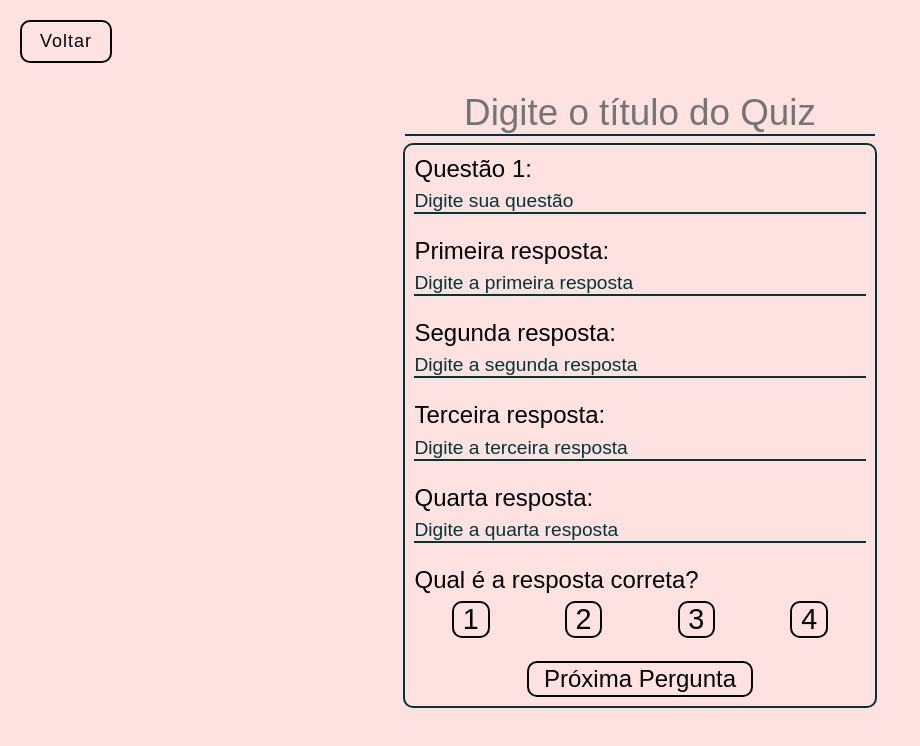
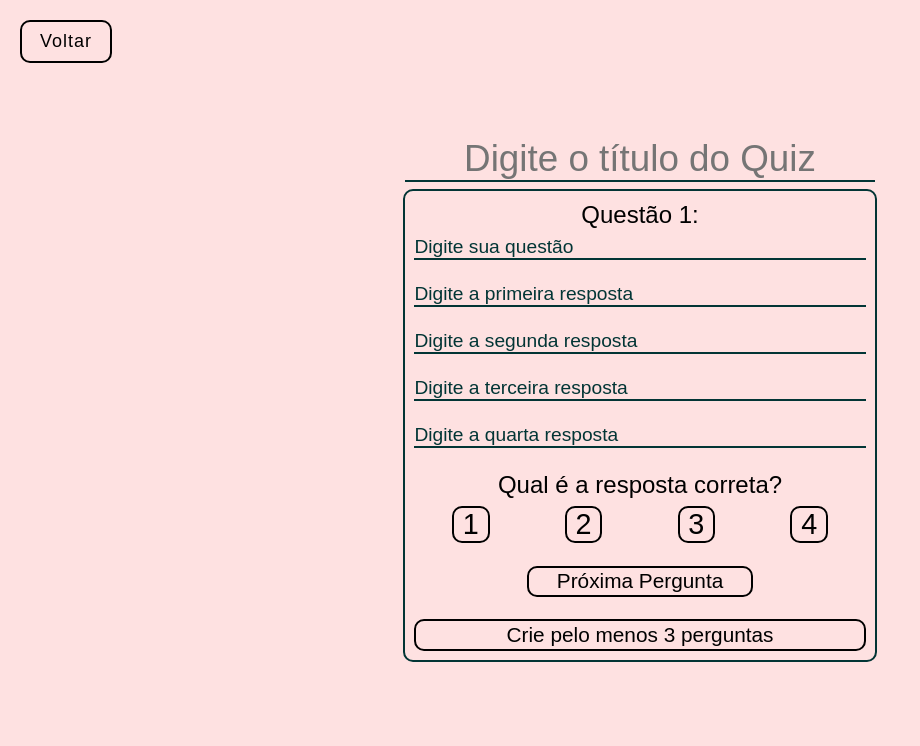
Before and after one commit to BedeJesus/quiz-Next, a Next.js app in the folder frontend/: page /Register in a window 1280 px wide. Shown: the top 746 px of the page, without its empty margins (0-920 px from the left). Built offline with nearby package versions, Linux system fonts and the light colour scheme.

Commit message:
changing frontend to support unstricted number of questions

```diff
--- a/frontend/src/app/Register/page.tsx
+++ b/frontend/src/app/Register/page.tsx
@@ -29,24 +29,19 @@ export default function Register() {
         setQuestion({ ...question, [e.target.name]: e.target.value })
     }
 
-    function handleSubmit(e: React.FormEvent<HTMLFormElement>) {
-        e.preventDefault();
+    function handleRegisterQuestion(e?: React.FormEvent) {
+        if (e) e.preventDefault();
 
-        let newQuestions = [...questions];
+        const newQuestions = [...questions];
         newQuestions[questionCounter - 1] = question;
 
         setQuestions(newQuestions);
-
-        if (questionCounter === 10) {
-            registerQuestions(newQuestions)
-        } else {
-            setQuestionCounter(questionCounter + 1);
-        }
+        setQuestionCounter(questionCounter + 1);
     }
 
 
-    async function registerQuestions(questions: Question[]): Promise<void> {
-
+    async function registerQuestions(questions: Question[], e: React.FormEvent) {
+        e.preventDefault();
         const questionsWithGroup = questions.map(question => ({
             ...question,
             group: group,
@@ -92,24 +87,25 @@ export default function Register() {
 
             <ToastContainer />
 
+
             <div className="register">
 
                 <GroupName type="text" placeholder="Digite o título do Quiz" name='group' value={group} onChange={(e) => setGroup(e.target.value)} />
 
-                <Form onSubmit={handleSubmit}>
+                <Form onSubmit={(e) => registerQuestions(questions, e)}>
                     <label>Questão {questionCounter}:</label>
                     <Input type="text" placeholder="Digite sua questão" name='title' value={question.title || ""} onChange={handleOnChange} />
 
-                    <label>Primeira resposta:</label>
+                    {/* <label>Primeira resposta:</label> */}
                     <Input type="text" placeholder="Digite a primeira resposta" name='firstAnswer' value={question.firstAnswer || ""} onChange={handleOnChange} />
 
-                    <label>Segunda resposta:</label>
+                    {/* <label>Segunda resposta:</label> */}
                     <Input type="text" placeholder="Digite a segunda resposta" name='secondAnswer' value={question.secondAnswer || ""} onChange={handleOnChange} />
 
-                    <label>Terceira resposta:</label>
+                    {/* <label>Terceira resposta:</label> */}
                     <Input type="text" placeholder="Digite a terceira resposta" name='thirdAnswer' value={question.thirdAnswer || ""} onChange={handleOnChange} />
 
-                    <label>Quarta resposta:</label>
+                    {/* <label>Quarta resposta:</label> */}
                     <Input type="text" placeholder="Digite a quarta resposta" name='fourthAnswer' value={question.fourthAnswer || ""} onChange={handleOnChange} />
 
                     <label>Qual é a resposta correta?</label>
@@ -134,11 +130,13 @@ export default function Register() {
 
                     <Buttons>
                         {questionCounter > 1 ?
-                            <Button type="button" onClick={() => setQuestionCounter(questionCounter - 1)}>Pergunta Anterior</Button> : null
+                            <Button type="button" register={false} onClick={() => setQuestionCounter(questionCounter - 1)}>Pergunta Anterior</Button> : null
                         }
 
-                        <Button type="submit">{questionCounter != 10 ? 'Próxima Pergunta' : 'Cadastrar'}</Button>
+                        <Button type="button" register={false} onClick={handleRegisterQuestion}>Próxima Pergunta</Button>
                     </Buttons>
+
+                    <Button type="submit" disabled={questions.length < 3 ? true : false} register={true}>{questions.length < 3 ? 'Crie pelo menos 3 perguntas' : `Cadastrar quiz`}</Button>
 
                 </Form>
             </div>
--- a/frontend/src/app/Register/styles.ts
+++ b/frontend/src/app/Register/styles.ts
@@ -39,6 +39,7 @@ export const Form = styled.form`
     label {
         font-size: 1.5em;
         margin-bottom: 0.3em;
+        text-align: center;
     }
 
     ::placeholder {
@@ -134,9 +135,9 @@ export const StyledLink = styled(Link)`
         transform: scale(0.9);
     }
 `
-export const Button = styled.button`
+export const Button = styled.button<{ register: boolean }>`
     margin-top: 5%;
-    font-size: 1.5em;
+    font-size: 1.3em;
     transition: .3s;
     background-color: #FACFCE;
     height: 1.5em;
@@ -148,10 +149,24 @@ export const Button = styled.button`
     border-radius: 10px;
     box-shadow: inset 0 0 0 0 black;
     cursor: pointer;
-    width: 50%;
+    width:${(props) => (props.register ? "100%" : "50%")};
 
     @media (max-width: 600px) {
         height: 2.5em;
+    }
+
+    :disabled{
+        background-color: red;
+        color: black;
+        border: 2px solid black;
+        cursor: not-allowed;
+    }
+
+    :disabled:hover{
+        background-color: red;
+        color: black;
+        border: 2px solid black;
+        cursor: not-allowed;
     }
 
 
```
